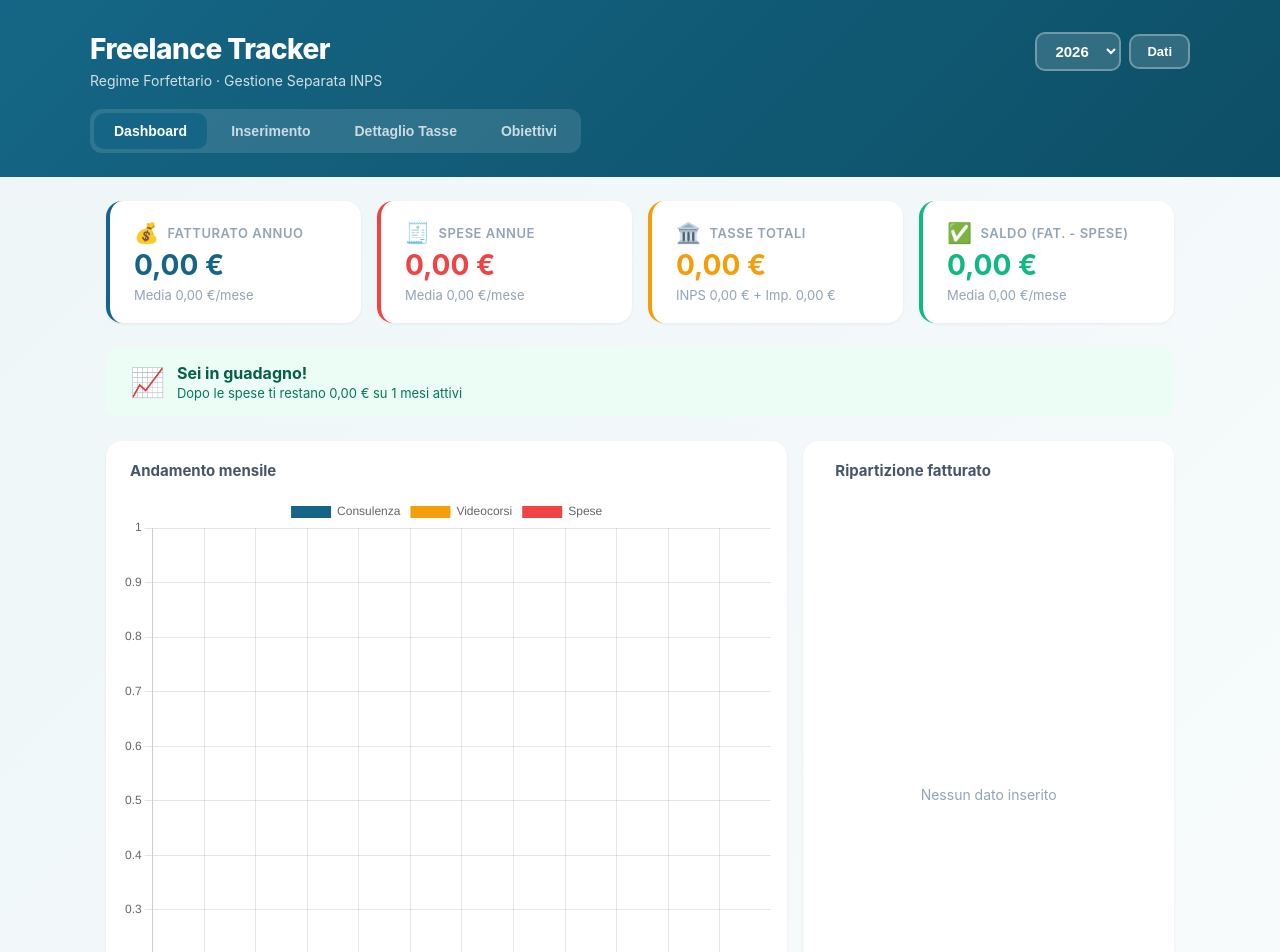
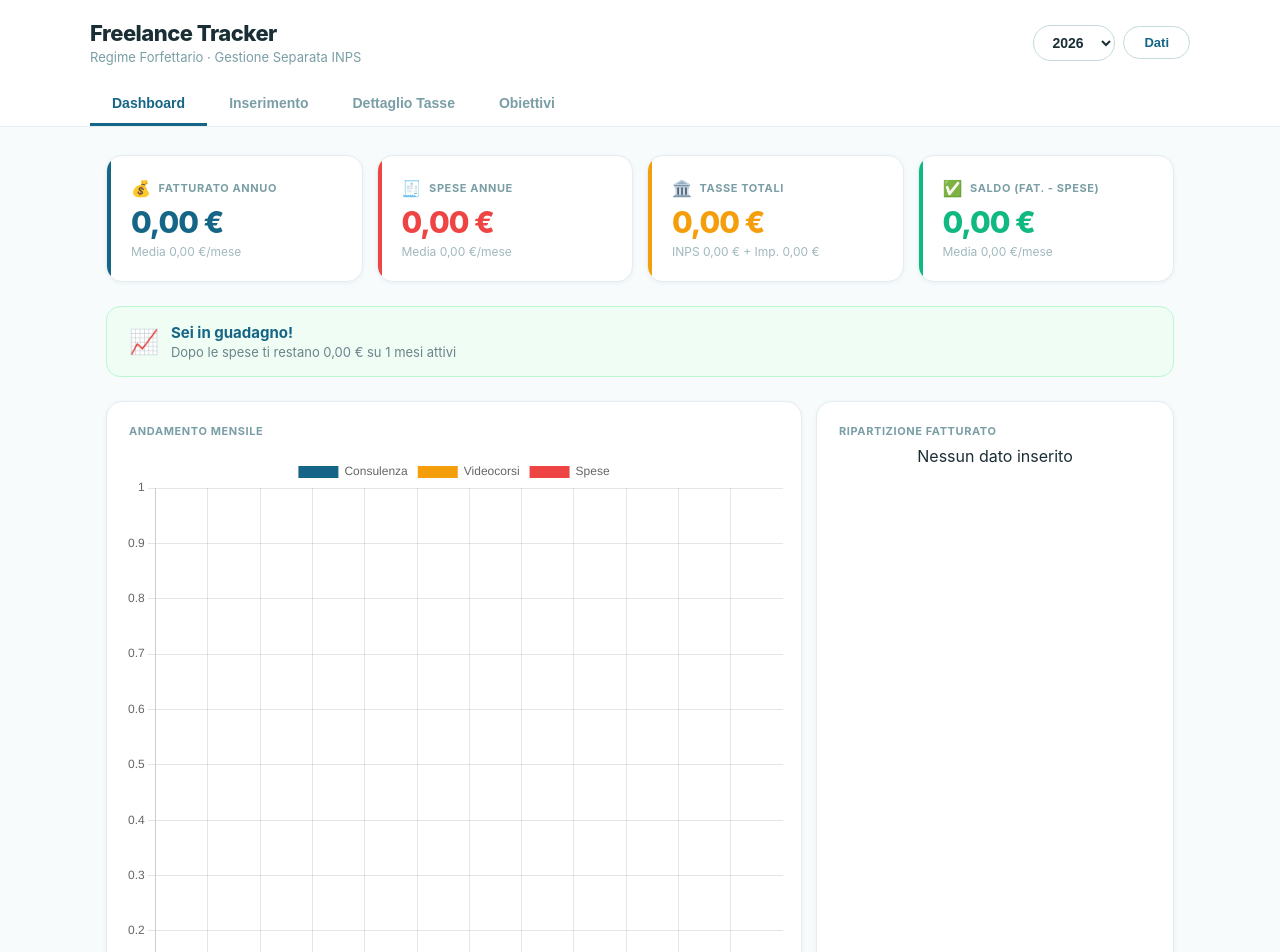
Before and after one commit to Ayler90/spese-freelance, a React (Vite) app: page / in a window 1280 px wide. Shown: the top 952 px of the page. Built offline with nearby package versions, Linux system fonts and the light colour scheme.

Commit message:
Redesign UI: clean minimal look inspired by brand site

```diff
--- a/src/components/Dashboard.tsx
+++ b/src/components/Dashboard.tsx
@@ -97,13 +97,16 @@ export default function Dashboard({ c }: Props) {
       </div>
 
       {/* Profit bar */}
-      <div className="profit-bar" style={{ background: pos ? '#ecfdf5' : '#fef2f2' }}>
+      <div className="profit-bar" style={{
+        background: pos ? '#f0fdf4' : '#fff5f5',
+        borderColor: pos ? '#bbf7d0' : '#fecaca',
+      }}>
         <span className="emoji">{pos ? '📈' : '📉'}</span>
         <div>
-          <div className="title" style={{ color: pos ? '#065f46' : '#991b1b' }}>
+          <div className="title" style={{ color: pos ? '#156686' : '#dc2626' }}>
             {pos ? 'Sei in guadagno!' : 'Attenzione: sei in perdita'}
           </div>
-          <div className="detail" style={{ color: pos ? '#047857' : '#b91c1c' }}>
+          <div className="detail" style={{ color: pos ? '#4a6670' : '#b91c1c' }}>
             {pos
               ? `Dopo le spese ti restano ${fmt(c.totNetto)} su ${c.active} mesi attivi`
               : `Le spese superano il fatturato di ${fmt(Math.abs(c.totNetto))}`}
--- a/src/index.css
+++ b/src/index.css
@@ -1,193 +1,272 @@
 * { margin: 0; padding: 0; box-sizing: border-box; }
+
 body {
   min-height: 100vh;
-  background: linear-gradient(135deg, #eef6f7 0%, #f5fafb 50%, #ffffff 100%);
+  background: #f8fbfc;
   font-family: 'Inter', -apple-system, BlinkMacSystemFont, 'Segoe UI', sans-serif;
-  color: #1e293b;
+  color: #1a2e35;
 }
+
+/* ── HEADER ── */
 .header {
-  background: linear-gradient(135deg, #156686 0%, #0d4f66 100%);
-  padding: 32px 24px 24px;
-  color: #fff;
+  background: #fff;
+  border-bottom: 1px solid #e4eef0;
+  padding: 20px 24px 0;
 }
 .header-inner { max-width: 1100px; margin: 0 auto; }
-.header-top { display: flex; justify-content: space-between; align-items: flex-start; flex-wrap: wrap; gap: 16px; }
-.header h1 { font-size: 28px; font-weight: 800; letter-spacing: -0.5px; }
-.header .subtitle { margin-top: 6px; opacity: 0.8; font-size: 14px; }
+.header-top {
+  display: flex; justify-content: space-between; align-items: center;
+  flex-wrap: wrap; gap: 16px; padding-bottom: 18px;
+}
+.header h1 {
+  font-size: 22px; font-weight: 800; letter-spacing: -0.5px; color: #1a2e35;
+}
+.header .subtitle { margin-top: 3px; font-size: 13px; color: #7a9ea5; }
 .controls { display: flex; gap: 8px; align-items: center; flex-wrap: wrap; }
-.year-select, .btn-header {
-  padding: 8px 14px; border-radius: 10px;
-  border: 2px solid rgba(255,255,255,0.3);
-  background: rgba(255,255,255,0.15);
-  color: #fff; font-size: 15px; font-weight: 600;
+
+.year-select {
+  padding: 8px 14px; border-radius: 50px;
+  border: 1.5px solid #C4D9DC;
+  background: #fff; color: #1a2e35;
+  font-size: 14px; font-weight: 600;
   cursor: pointer; outline: none;
 }
-.year-select option { color: #1e293b; }
-.btn-header { font-size: 13px; padding: 8px 16px; }
+.year-select:focus { border-color: #156686; }
+
+.btn-header {
+  padding: 8px 20px; border-radius: 50px;
+  border: 1.5px solid #C4D9DC;
+  background: #fff; color: #156686;
+  font-size: 13px; font-weight: 700;
+  cursor: pointer; transition: all 0.15s;
+}
+.btn-header:hover { background: #eef6f7; border-color: #156686; }
+
 .export-bar {
-  margin-top: 16px; padding: 16px;
-  background: rgba(255,255,255,0.12);
-  border-radius: 12px; display: flex; gap: 12px; flex-wrap: wrap; align-items: center;
+  margin-bottom: 16px; padding: 14px 16px;
+  background: #eef6f7; border-radius: 12px;
+  display: flex; gap: 10px; flex-wrap: wrap; align-items: center;
 }
 .btn-export {
-  padding: 8px 20px; border-radius: 8px; border: none;
-  background: #fff; color: #156686; font-weight: 600;
-  cursor: pointer; font-size: 13px;
+  padding: 8px 20px; border-radius: 50px;
+  border: none; background: #156686; color: #fff;
+  font-weight: 700; cursor: pointer; font-size: 13px;
+  transition: background 0.15s;
 }
+.btn-export:hover { background: #0d4f66; }
 .btn-import {
-  padding: 8px 20px; border-radius: 8px;
-  border: 2px solid rgba(255,255,255,0.4);
-  background: transparent; color: #fff; font-weight: 600;
-  cursor: pointer; font-size: 13px;
+  padding: 8px 20px; border-radius: 50px;
+  border: 1.5px solid #156686;
+  background: #fff; color: #156686;
+  font-weight: 700; cursor: pointer; font-size: 13px;
+  transition: all 0.15s;
 }
-.tabs {
-  margin-top: 20px; display: flex; gap: 4px;
-  background: rgba(255,255,255,0.12);
-  border-radius: 12px; padding: 4px; width: fit-content;
+.btn-import:hover { background: #eef6f7; }
+
+/* ── TABS ── */
+.tabs { display: flex; gap: 0; }
+.tab {
+  padding: 12px 22px; border: none;
+  border-bottom: 3px solid transparent;
+  cursor: pointer; font-weight: 600; font-size: 14px;
+  background: transparent; color: #7a9ea5;
+  transition: all 0.15s;
 }
-.tab {
-  padding: 10px 20px; border: none; border-radius: 10px;
-  cursor: pointer; font-weight: 600; font-size: 14px;
-  background: transparent; color: rgba(255,255,255,0.75);
-  transition: all 0.2s;
+.tab:hover { color: #156686; }
+.tab.active { color: #156686; border-bottom-color: #156686; }
+
+/* ── LAYOUT ── */
+.content { max-width: 1100px; margin: 0 auto; padding: 28px 16px 60px; }
+
+/* ── KPI CARDS ── */
+.cards { display: flex; gap: 14px; flex-wrap: wrap; margin-bottom: 24px; }
+.stat-card {
+  background: #fff; border-radius: 16px; padding: 22px 24px;
+  flex: 1 1 200px; min-width: 180px;
+  box-shadow: 0 1px 4px rgba(21,102,134,0.07);
+  border: 1px solid #e4eef0;
+  position: relative; overflow: hidden;
 }
-.tab.active { background: #156686; color: #fff; }
-.content { max-width: 1100px; margin: 0 auto; padding: 24px 16px 60px; }
-.cards { display: flex; gap: 16px; flex-wrap: wrap; margin-bottom: 24px; }
-.stat-card {
-  background: #fff; border-radius: 16px; padding: 20px 24px;
-  flex: 1 1 200px; min-width: 200px;
-  box-shadow: 0 1px 3px rgba(0,0,0,0.06);
-  border-left: 4px solid var(--card-color);
+.stat-card::before {
+  content: ''; position: absolute; top: 0; left: 0;
+  width: 4px; height: 100%;
+  background: var(--card-color);
 }
 .stat-card .label {
-  display: flex; align-items: center; gap: 8px; margin-bottom: 4px;
-  font-size: 13px; color: #94a3b8; font-weight: 600;
-  text-transform: uppercase; letter-spacing: 0.5px;
+  display: flex; align-items: center; gap: 7px; margin-bottom: 8px;
+  font-size: 11px; color: #7a9ea5; font-weight: 700;
+  text-transform: uppercase; letter-spacing: 0.6px;
 }
-.stat-card .label .icon { font-size: 20px; }
-.stat-card .value { font-size: 28px; font-weight: 700; color: var(--card-color); line-height: 1.2; }
-.stat-card .sub { font-size: 13px; color: #94a3b8; margin-top: 4px; }
+.stat-card .label .icon { font-size: 16px; }
+.stat-card .value {
+  font-size: 30px; font-weight: 800; color: var(--card-color);
+  line-height: 1.1; letter-spacing: -1px;
+}
+.stat-card .sub { font-size: 12px; color: #a0b8be; margin-top: 5px; }
+
+/* ── PROFIT BAR ── */
 .profit-bar {
-  border-radius: 14px; padding: 16px 24px; margin-bottom: 24px;
-  display: flex; align-items: center; gap: 12px;
+  border-radius: 14px; padding: 16px 22px; margin-bottom: 24px;
+  display: flex; align-items: center; gap: 12px; border: 1px solid;
 }
-.profit-bar .emoji { font-size: 28px; }
-.profit-bar .title { font-weight: 700; font-size: 16px; }
-.profit-bar .detail { font-size: 13px; margin-top: 2px; }
-.charts-row { display: flex; gap: 16px; flex-wrap: wrap; margin-bottom: 24px; }
+.profit-bar .emoji { font-size: 24px; }
+.profit-bar .title { font-weight: 700; font-size: 15px; }
+.profit-bar .detail { font-size: 13px; margin-top: 2px; opacity: 0.8; }
+
+/* ── CHARTS ── */
+.charts-row { display: flex; gap: 14px; flex-wrap: wrap; margin-bottom: 24px; }
 .chart-box {
-  background: #fff; border-radius: 16px; padding: 20px 16px;
-  box-shadow: 0 1px 3px rgba(0,0,0,0.06);
+  background: #fff; border-radius: 16px; padding: 22px 18px;
+  box-shadow: 0 1px 4px rgba(21,102,134,0.07); border: 1px solid #e4eef0;
 }
 .chart-box h3 {
-  margin: 0 0 16px 8px; font-size: 15px; font-weight: 700; color: #475569;
+  margin: 0 0 18px 4px; font-size: 11px; font-weight: 700;
+  color: #7a9ea5; text-transform: uppercase; letter-spacing: 0.6px;
 }
 .chart-main { flex: 2 1 500px; }
-.chart-side { flex: 1 1 280px; display: flex; flex-direction: column; align-items: center; }
-.chart-side h3 { align-self: flex-start; padding-left: 8px; margin-bottom: 8px; }
-.empty-chart { flex: 1; display: flex; align-items: center; color: #94a3b8; font-size: 14px; }
-.info-row { display: flex; gap: 16px; flex-wrap: wrap; }
+.chart-side { flex: 1 1 260px; display: flex; flex-direction: column; align-items: center; }
+.chart-side h3 { align-self: flex-start; margin-bottom: 8px; }
+.info-row { display: flex; gap: 14px; flex-wrap: wrap; }
 .info-box {
   flex: 2 1 400px; background: #fff; border-radius: 16px; padding: 24px;
-  box-shadow: 0 1px 3px rgba(0,0,0,0.06);
+  box-shadow: 0 1px 4px rgba(21,102,134,0.07); border: 1px solid #e4eef0;
 }
-.info-box h3 { margin: 0 0 16px; font-size: 15px; font-weight: 700; color: #475569; }
-.info-box p { margin: 0 0 10px; font-size: 13px; line-height: 1.8; color: #475569; }
-.info-box .note { font-size: 12px; color: #94a3b8; font-style: italic; margin: 0; }
+.info-box h3 {
+  margin: 0 0 14px; font-size: 11px; font-weight: 700;
+  color: #7a9ea5; text-transform: uppercase; letter-spacing: 0.6px;
+}
+.info-box p { margin: 0 0 10px; font-size: 13px; line-height: 1.9; color: #4a6670; }
+.info-box .note { font-size: 11px; color: #a0b8be; font-style: italic; margin: 0; }
+
+/* ── TABLES ── */
 .table-wrap {
-  background: #fff; border-radius: 16px; padding: 24px;
-  box-shadow: 0 1px 3px rgba(0,0,0,0.06);
+  background: #fff; border-radius: 16px; padding: 26px;
+  box-shadow: 0 1px 4px rgba(21,102,134,0.07); border: 1px solid #e4eef0;
 }
-.table-wrap h2 { margin: 0 0 8px; font-size: 20px; font-weight: 700; }
-.table-wrap .desc { margin: 0 0 20px; font-size: 13px; color: #94a3b8; }
+.table-wrap h2 { margin: 0 0 4px; font-size: 20px; font-weight: 800; color: #1a2e35; }
+.table-wrap .desc { margin: 0 0 22px; font-size: 13px; color: #a0b8be; }
 .scroll-x { overflow-x: auto; }
 table { width: 100%; border-collapse: separate; border-spacing: 0; font-size: 14px; }
 th {
-  padding: 12px 8px; font-size: 12px; color: #94a3b8; font-weight: 600;
-  border-bottom: 2px solid #C4D9DC;
+  padding: 10px 8px; font-size: 10px; color: #7a9ea5; font-weight: 700;
+  border-bottom: 2px solid #e4eef0; text-transform: uppercase; letter-spacing: 0.5px;
 }
-td { padding: 8px; }
-tbody tr:nth-child(even) { background: #f2f8f9; }
-tfoot td { padding: 12px 8px; font-weight: 700; border-top: 2px solid #C4D9DC; }
+td { padding: 9px 8px; }
+tbody tr:nth-child(even) { background: #f8fbfc; }
+tbody tr:hover { background: #eef6f7; }
+tfoot td { padding: 12px 8px; font-weight: 700; border-top: 2px solid #e4eef0; }
+
 .input-cell {
-  width: 100%; padding: 8px 10px;
-  border: 2px solid #C4D9DC; border-radius: 8px;
+  width: 100%; padding: 7px 10px;
+  border: 1.5px solid #C4D9DC; border-radius: 8px;
   font-size: 14px; text-align: right; outline: none;
-  background: #f0f7f8; transition: border 0.2s; box-sizing: border-box;
+  background: #f8fbfc; transition: border 0.15s; box-sizing: border-box; color: #1a2e35;
 }
-.input-cell:focus { border-color: #156686; }
+.input-cell:focus { border-color: #156686; background: #fff; }
+
 .detail-table th {
-  padding: 12px 6px; font-size: 11px; text-transform: uppercase;
-  letter-spacing: 0.3px; white-space: nowrap;
+  padding: 10px 6px; font-size: 10px; text-transform: uppercase;
+  letter-spacing: 0.5px; white-space: nowrap;
 }
 .detail-table td { padding: 10px 6px; font-size: 13px; }
 .detail-table tfoot td { padding: 12px 6px; }
+
+/* ── SUMMARY CARD ── */
 .summary-card {
   background: linear-gradient(135deg, #156686 0%, #0d4f66 100%);
   border-radius: 16px; padding: 28px; color: #fff; margin-top: 24px;
 }
-.summary-card h3 { margin: 0 0 20px; font-size: 18px; font-weight: 700; }
+.summary-card h3 { margin: 0 0 20px; font-size: 14px; font-weight: 800; opacity: 0.9; }
 .summary-grid {
-  display: grid; grid-template-columns: repeat(auto-fit, minmax(200px, 1fr)); gap: 20px;
+  display: grid; grid-template-columns: repeat(auto-fit, minmax(180px, 1fr)); gap: 20px;
 }
-.summary-item .slabel { font-size: 12px; opacity: 0.7; margin-bottom: 4px; text-transform: uppercase; letter-spacing: 0.5px; }
-.summary-item .svalue { font-size: 22px; font-weight: 700; }
+.summary-item .slabel { font-size: 10px; opacity: 0.6; margin-bottom: 4px; text-transform: uppercase; letter-spacing: 0.5px; }
+.summary-item .svalue { font-size: 20px; font-weight: 700; letter-spacing: -0.5px; }
+
 canvas { max-width: 100%; }
-.obj-section { background: #fff; border-radius: 16px; padding: 24px; box-shadow: 0 1px 3px rgba(0,0,0,0.06); margin-bottom: 24px; }
-.obj-section h2 { margin: 0 0 6px; font-size: 20px; font-weight: 700; }
-.obj-section .desc { margin: 0 0 20px; font-size: 13px; color: #94a3b8; }
+
+/* ── OBIETTIVI ── */
+.obj-section {
+  background: #fff; border-radius: 16px; padding: 26px;
+  box-shadow: 0 1px 4px rgba(21,102,134,0.07); border: 1px solid #e4eef0;
+  margin-bottom: 16px;
+}
+.obj-section h2 { margin: 0 0 4px; font-size: 20px; font-weight: 800; color: #1a2e35; }
+.obj-section .desc { margin: 0 0 20px; font-size: 13px; color: #a0b8be; }
+
 .prod-row { display: flex; gap: 10px; align-items: center; margin-bottom: 10px; flex-wrap: wrap; }
 .prod-row input, .prod-row select {
-  padding: 8px 10px; border: 2px solid #C4D9DC; border-radius: 8px;
-  font-size: 14px; outline: none; background: #f0f7f8; transition: border 0.2s;
+  padding: 8px 12px; border: 1.5px solid #C4D9DC; border-radius: 10px;
+  font-size: 14px; outline: none; background: #f8fbfc; transition: border 0.15s; color: #1a2e35;
 }
-.prod-row input:focus, .prod-row select:focus { border-color: #156686; }
+.prod-row input:focus, .prod-row select:focus { border-color: #156686; background: #fff; }
 .prod-name { flex: 2 1 160px; min-width: 120px; }
 .prod-price { flex: 1 1 100px; min-width: 80px; text-align: right; }
-.prod-type { flex: 1 1 140px; min-width: 120px; color: #1e293b; }
+.prod-type { flex: 1 1 140px; min-width: 120px; }
+
 .btn-add, .btn-remove {
-  padding: 8px 16px; border: none; border-radius: 8px;
-  font-size: 13px; font-weight: 600; cursor: pointer; transition: all 0.2s;
+  padding: 8px 18px; border: none; border-radius: 50px;
+  font-size: 13px; font-weight: 700; cursor: pointer; transition: all 0.15s;
 }
 .btn-add { background: #156686; color: #fff; }
 .btn-add:hover { background: #0d4f66; }
-.btn-remove { background: #fee2e2; color: #ef4444; padding: 8px 12px; }
+.btn-remove { background: #fee2e2; color: #ef4444; padding: 8px 14px; }
 .btn-remove:hover { background: #fecaca; }
+
 .target-input {
-  padding: 12px 16px; border: 2px solid #C4D9DC; border-radius: 10px;
-  font-size: 20px; font-weight: 700; text-align: right; outline: none;
-  background: #f0f7f8; width: 250px; max-width: 100%; transition: border 0.2s;
+  padding: 12px 18px; border: 1.5px solid #C4D9DC; border-radius: 12px;
+  font-size: 24px; font-weight: 800; text-align: right; outline: none;
+  background: #f8fbfc; width: 260px; max-width: 100%; transition: border 0.15s;
+  color: #156686; letter-spacing: -1px;
 }
-.target-input:focus { border-color: #156686; }
-.sim-grid { display: grid; grid-template-columns: repeat(auto-fit, minmax(280px, 1fr)); gap: 16px; margin-top: 20px; }
+.target-input:focus { border-color: #156686; background: #fff; }
+
+.sim-grid {
+  display: grid; grid-template-columns: repeat(auto-fit, minmax(240px, 1fr));
+  gap: 14px; margin-top: 20px;
+}
 .sim-card {
-  background: #f0f7f8; border-radius: 14px; padding: 20px;
-  border: 2px solid #C4D9DC;
+  background: #f8fbfc; border-radius: 14px; padding: 20px;
+  border: 1.5px solid #e4eef0; transition: border 0.15s;
 }
-.sim-card h4 { margin: 0 0 4px; font-size: 15px; font-weight: 700; color: #334155; }
-.sim-card .sim-sub { font-size: 12px; color: #94a3b8; margin-bottom: 12px; }
-.sim-card .sim-big { font-size: 32px; font-weight: 800; color: #156686; }
-.sim-card .sim-detail { font-size: 13px; color: #64748b; margin-top: 6px; }
-.sim-mix { margin-top: 20px; }
-.sim-mix-row { display: flex; gap: 10px; align-items: center; margin-bottom: 10px; flex-wrap: wrap; }
-.mix-label { flex: 2 1 160px; font-size: 14px; font-weight: 600; color: #334155; }
+.sim-card:hover { border-color: #C4D9DC; }
+.sim-card h4 { margin: 0 0 3px; font-size: 14px; font-weight: 700; color: #1a2e35; }
+.sim-card .sim-sub { font-size: 12px; color: #a0b8be; margin-bottom: 14px; }
+.sim-card .sim-big {
+  font-size: 38px; font-weight: 800; color: #156686;
+  letter-spacing: -1.5px; line-height: 1;
+}
+.sim-card .sim-detail { font-size: 13px; color: #4a6670; margin-top: 6px; }
+
+.sim-mix { margin-top: 24px; }
+.sim-mix-row {
+  display: flex; gap: 10px; align-items: center;
+  margin-bottom: 8px; flex-wrap: wrap;
+  padding: 10px 14px; border-radius: 10px;
+  background: #f8fbfc; border: 1px solid #e4eef0;
+}
+.mix-label { flex: 2 1 160px; font-size: 14px; font-weight: 600; color: #1a2e35; }
 .mix-input {
-  width: 80px; padding: 8px 10px; border: 2px solid #C4D9DC; border-radius: 8px;
-  font-size: 14px; text-align: right; outline: none; background: #f0f7f8;
+  width: 80px; padding: 7px 10px; border: 1.5px solid #C4D9DC; border-radius: 8px;
+  font-size: 14px; text-align: right; outline: none; background: #fff; color: #1a2e35;
 }
 .mix-input:focus { border-color: #156686; }
-.mix-result { font-size: 14px; font-weight: 600; color: #156686; min-width: 100px; }
+.mix-result { font-size: 14px; font-weight: 700; color: #156686; min-width: 100px; }
+
 .tax-result-box {
   background: linear-gradient(135deg, #156686 0%, #0d4f66 100%);
-  border-radius: 16px; padding: 24px; color: #fff; margin-top: 24px;
+  border-radius: 16px; padding: 26px; color: #fff; margin-top: 16px;
 }
-.tax-result-box h3 { margin: 0 0 16px; font-size: 17px; font-weight: 700; }
-.tax-result-grid { display: grid; grid-template-columns: repeat(auto-fit, minmax(180px, 1fr)); gap: 16px; }
-.tr-label { font-size: 11px; opacity: 0.7; text-transform: uppercase; letter-spacing: 0.5px; margin-bottom: 4px; }
-.tr-value { font-size: 20px; font-weight: 700; }
+.tax-result-box h3 { margin: 0 0 18px; font-size: 14px; font-weight: 800; opacity: 0.9; }
+.tax-result-grid {
+  display: grid; grid-template-columns: repeat(auto-fit, minmax(160px, 1fr)); gap: 18px;
+}
+.tr-label { font-size: 10px; opacity: 0.6; text-transform: uppercase; letter-spacing: 0.5px; margin-bottom: 4px; }
+.tr-value { font-size: 18px; font-weight: 700; letter-spacing: -0.5px; }
+
 @media (max-width: 600px) {
   .stat-card { min-width: 100%; }
   .chart-main, .chart-side, .info-box { flex: 1 1 100%; }
   .target-input { width: 100%; }
+  .header h1 { font-size: 18px; }
 }
```
